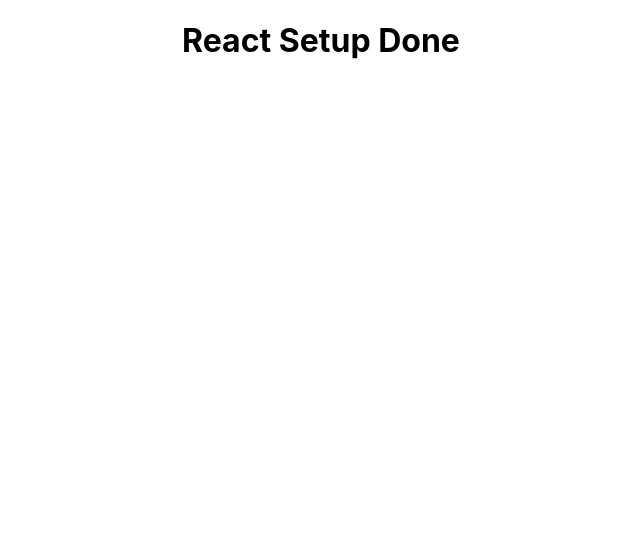
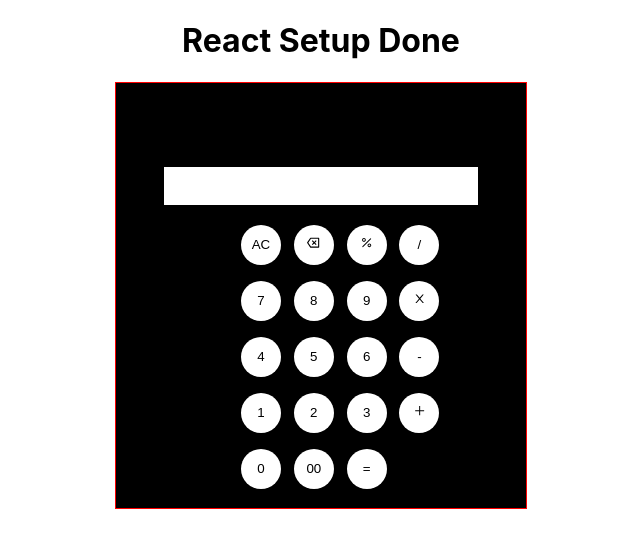
Before and after one commit to PreetS123/React_Calculator, a React (Create React App) app: page / in a window 1280 px wide. Shown: the top 548 px of the page, without its empty margins (319-959 px from the left). Built offline with nearby package versions, Linux system fonts and the light colour scheme.

Commit message:
css-of-calculato-done

```diff
--- a/package.json
+++ b/package.json
@@ -10,6 +10,7 @@
     "nanoid": "^4.0.0",
     "react": "^18.2.0",
     "react-dom": "^18.2.0",
+    "react-icons": "^4.6.0",
     "react-scripts": "5.0.1",
     "styled-components": "^5.3.6",
     "web-vitals": "^2.1.4"
--- a/src/App.js
+++ b/src/App.js
@@ -1,10 +1,12 @@
 import './App.css';
+import { Calc } from './Calc';
 
 
 function App() {
   return (
     <div className='app'>
     <h1>React Setup Done</h1>
+    <Calc/>
     </div>
   );
 }
--- /dev/null
+++ b/src/Calc.jsx
@@ -0,0 +1,38 @@
+import React from "react";
+import {RiDeleteBack2Line} from 'react-icons/ri';
+import {AiOutlineClose,AiOutlinePercentage,AiOutlinePlus} from 'react-icons/ai';
+import styles from './Calc.module.css'
+
+export const Calc = () => {
+
+  return (
+    <>
+      <div className={styles.calcdiv}>
+        <div className={styles.calc_inpdiv}>
+          <input type="text" />
+        </div>
+        <div className={styles.calc_btndiv}>
+          <button>AC</button>
+          <button><RiDeleteBack2Line/></button>
+          <button><AiOutlinePercentage/></button>
+          <button>/</button>
+          <button>7</button>
+          <button>8</button>
+          <button>9</button>
+          <button><AiOutlineClose/></button>
+          <button>4</button>
+          <button>5</button>
+          <button>6</button>
+          <button>-</button>
+          <button>1</button>
+          <button>2</button>
+          <button>3</button>
+          <button><AiOutlinePlus/></button>
+          <button>0</button>
+          <button>00</button>
+          <button>=</button>
+        </div>
+      </div>
+    </>
+  );
+};
--- /dev/null
+++ b/src/Calc.module.css
@@ -0,0 +1,41 @@
+.calcdiv{
+    display: flex;
+    flex-direction: column;
+    gap: 20px;
+    justify-content: center;
+    align-items: center;
+    width: 30%;
+    height: 400px;
+    padding: 1%;
+    border: 1px solid red;
+    background-color: black;
+    color: maroon;
+}
+.calc_inpdiv{
+    width: 100%;
+    height: fit-content;
+    display: flex;
+    justify-content: center;
+    align-items: center;
+    /* border: 1px solid red; */
+}
+.calc_inpdiv > input{
+     width: 80%;
+     height: 30px;
+     padding: 1%;
+     border: none;
+}
+
+.calc_btndiv{
+    display: grid;
+    grid-template-columns: repeat(4,1fr);
+    gap: 8%;
+
+}
+.calc_btndiv button{
+    border: none;
+    background-color: white;
+     width: 40px;
+     height: 40px;
+     border-radius: 50%;
+}
```
Also changed, not shown: 1 other file (tests, documents, lock files or other folders).
